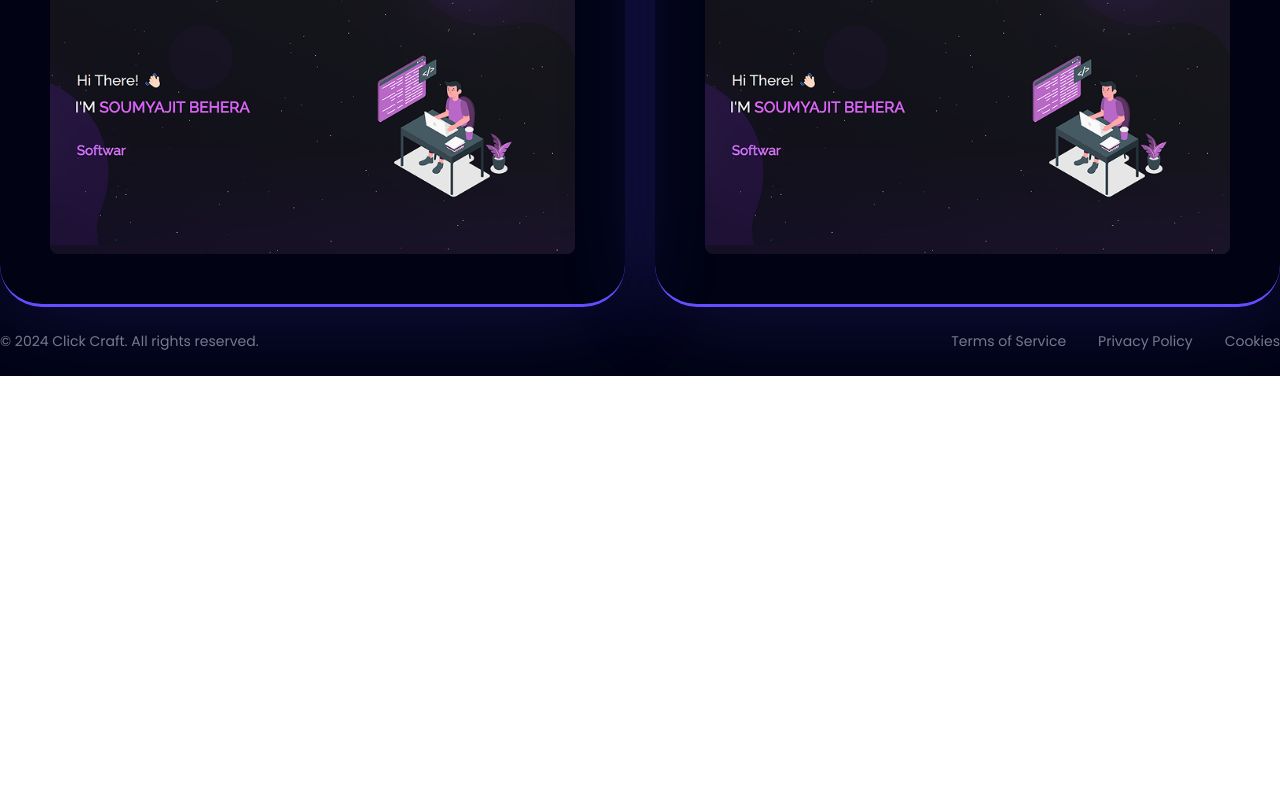
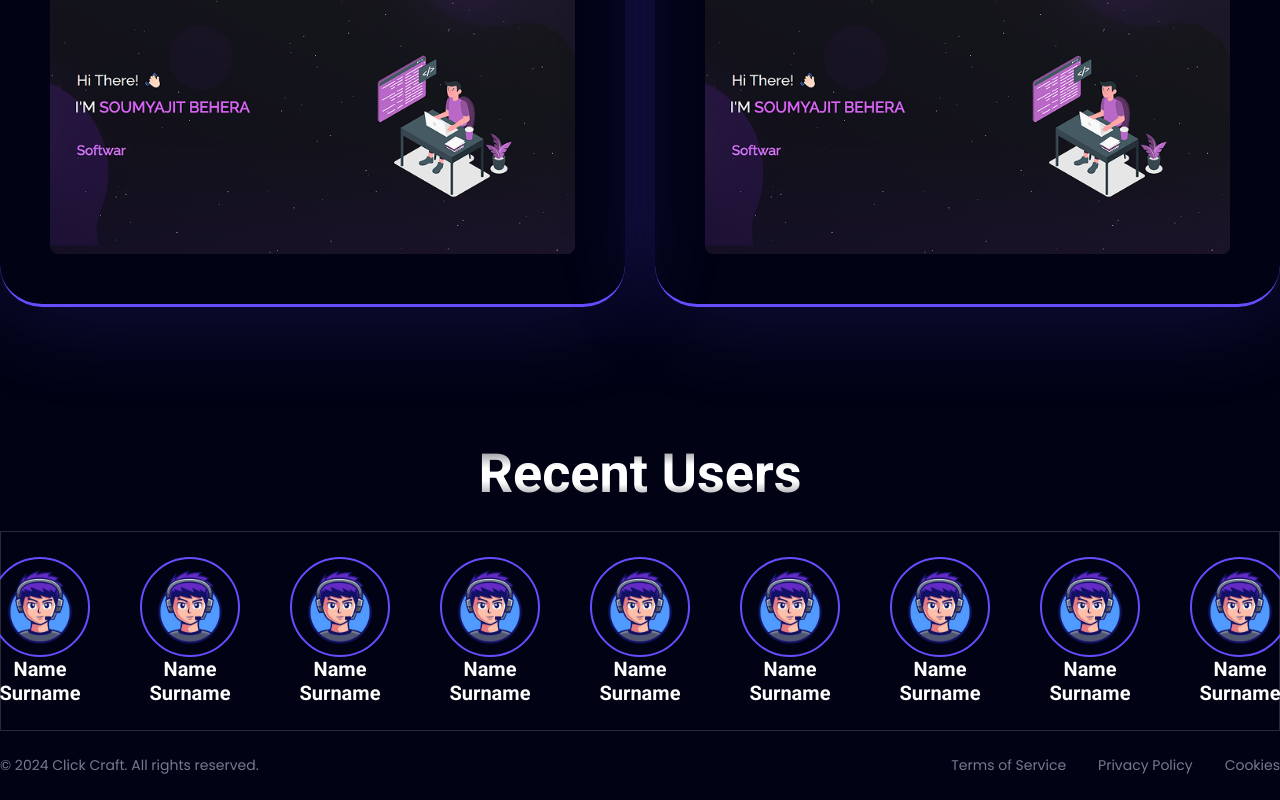
Before and after one commit to NigarAsadova/ClickCraft, a React (Vite) app: page / in a window 1280 px wide. Shown: the part 3269-4069 px from the top of the page. Before the commit the page ends 3645 px from the top, so only its background shows below. Built offline with nearby package versions, Linux system fonts and the light colour scheme.

Commit message:
Add Recent Users part with example users

```diff
--- /dev/null
+++ b/src/components/Home/RecentUsers.jsx
@@ -0,0 +1,58 @@
+import SectionTitle from "../SectionTitle";
+import user from "../../assets/imgs/user.png";
+const RecentUsers = () => {
+    return (
+        <div className="max-w-[1520px] mx-auto mt-[135px]">
+            <SectionTitle title="Recent Users" />
+            <div className="border border-[#2A2B3A] py-[25px] mt-5 flex gap-[50px] justify-center">
+                <div className="text-center">
+                    <div className="h-[100px] w-[100px] border-2 border-[#664DFF] rounded-full"><img src={user} alt="" /></div>
+                    <h5 className="font-bold text-xl leading-6 text-white">Name</h5>
+                    <h5 className="font-bold text-xl leading-6 text-white">Surname</h5>
+                </div>
+                <div className="text-center">
+                    <div className="h-[100px] w-[100px] border-2 border-[#664DFF] rounded-full"><img src={user} alt="" /></div>
+                    <h5 className="font-bold text-xl leading-6 text-white">Name</h5>
+                    <h5 className="font-bold text-xl leading-6 text-white">Surname</h5>
+                </div>
+                <div className="text-center">
+                    <div className="h-[100px] w-[100px] border-2 border-[#664DFF] rounded-full"><img src={user} alt="" /></div>
+                    <h5 className="font-bold text-xl leading-6 text-white">Name</h5>
+                    <h5 className="font-bold text-xl leading-6 text-white">Surname</h5>
+                </div>
+                <div className="text-center">
+                    <div className="h-[100px] w-[100px] border-2 border-[#664DFF] rounded-full"><img src={user} alt="" /></div>
+                    <h5 className="font-bold text-xl leading-6 text-white">Name</h5>
+                    <h5 className="font-bold text-xl leading-6 text-white">Surname</h5>
+                </div>
+                <div className="text-center">
+                    <div className="h-[100px] w-[100px] border-2 border-[#664DFF] rounded-full"><img src={user} alt="" /></div>
+                    <h5 className="font-bold text-xl leading-6 text-white">Name</h5>
+                    <h5 className="font-bold text-xl leading-6 text-white">Surname</h5>
+                </div>
+                <div className="text-center">
+                    <div className="h-[100px] w-[100px] border-2 border-[#664DFF] rounded-full"><img src={user} alt="" /></div>
+                    <h5 className="font-bold text-xl leading-6 text-white">Name</h5>
+                    <h5 className="font-bold text-xl leading-6 text-white">Surname</h5>
+                </div>
+                <div className="text-center">
+                    <div className="h-[100px] w-[100px] border-2 border-[#664DFF] rounded-full"><img src={user} alt="" /></div>
+                    <h5 className="font-bold text-xl leading-6 text-white">Name</h5>
+                    <h5 className="font-bold text-xl leading-6 text-white">Surname</h5>
+                </div>
+                <div className="text-center">
+                    <div className="h-[100px] w-[100px] border-2 border-[#664DFF] rounded-full"><img src={user} alt="" /></div>
+                    <h5 className="font-bold text-xl leading-6 text-white">Name</h5>
+                    <h5 className="font-bold text-xl leading-6 text-white">Surname</h5>
+                </div>
+                <div className="text-center">
+                    <div className="h-[100px] w-[100px] border-2 border-[#664DFF] rounded-full"><img src={user} alt="" /></div>
+                    <h5 className="font-bold text-xl leading-6 text-white">Name</h5>
+                    <h5 className="font-bold text-xl leading-6 text-white">Surname</h5>
+                </div>
+            </div>
+        </div>
+     );
+}
+
+export default RecentUsers;
--- a/src/pages/Home.jsx
+++ b/src/pages/Home.jsx
@@ -1,4 +1,5 @@
 import Header from "../components/Header/Header";
+import RecentUsers from "../components/Home/RecentUsers";
 import SetUp from "../components/Home/SetUp";
 import TopPorts from "../components/Home/TopPorts";
 import Welcome from "../components/Home/Welcome";
@@ -9,6 +10,7 @@ const Home = () => {
             <Welcome />
             <SetUp />
             <TopPorts />
+            <RecentUsers />
         </div>
     );
 }
```
Also changed, not shown: src/assets/imgs/user.png (added).
